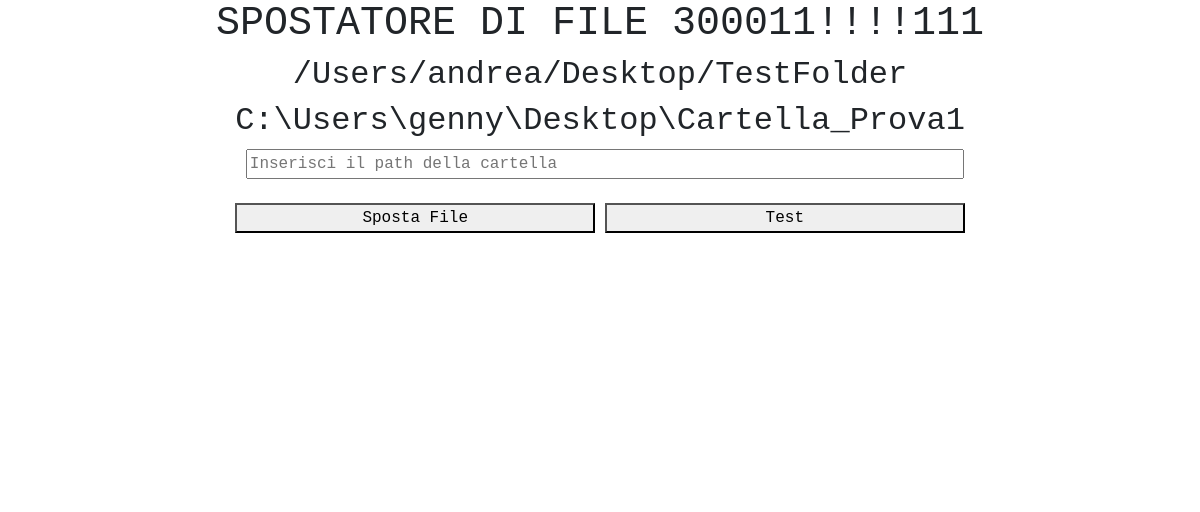
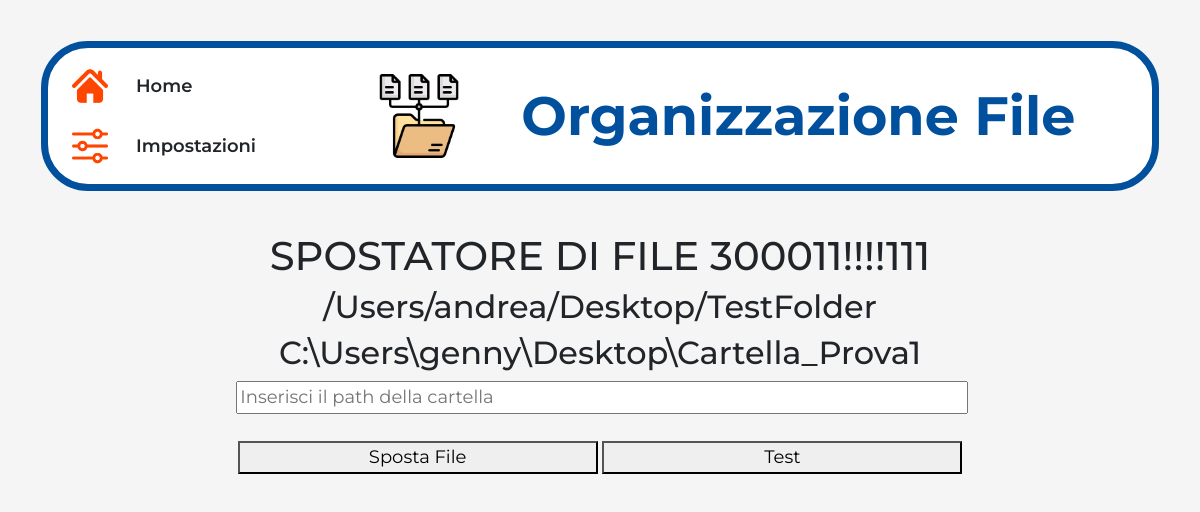
Before and after one commit to AndCamo/CleanDesk, an Electron app: page src/InterfaceLayer/app/index.html in a window 1200 px wide. Drawn offline with nearby package versions, Linux system fonts and the light colour scheme.

Commit message:
filters and added the header

```diff
--- a/src/InterfaceLayer/app/index.html
+++ b/src/InterfaceLayer/app/index.html
@@ -4,10 +4,41 @@
     <meta charset="UTF-8">
     <meta name="viewport" content="width=device-width, initial-scale=1.0">
     <script src="../script/fileOrganization_Script.js"></script>
+    <link href="../style/homepageStyle.css" rel="stylesheet">
+    <link href="../style/mainStyle.css" rel="stylesheet">
     <link href="https://cdn.jsdelivr.net/npm/bootstrap@5.3.2/dist/css/bootstrap.min.css" rel="stylesheet" integrity="sha384-T3c6CoIi6uLrA9TneNEoa7RxnatzjcDSCmG1MXxSR1GAsXEV/Dwwykc2MPK8M2HN" crossorigin="anonymous">
     <title>Calcolatore Somma</title>
 </head>
-<body style="font-family: monospace;font-size: large;">
+<body style="font-family: monospace;font-size: large;background-color: whitesmoke; ">
+    <div class="row p-2 m-5 header">
+        <div class="col-3 headerButtonContainer">
+            <div class="row" style="height: 50%;">
+                <div class="col-3 headerButton">
+                    <img class="headerImage"  src="../assets/home.png">
+                </div>
+                <div class="col-7 headerButton">
+                    Home
+                </div>
+            </div>
+            <div class="row" style=" height: 50%;">
+                <div class="col-3 headerButton">
+                    <img class="headerImage"  src="../assets/settings.png">
+                </div>
+                <div class="col-7 headerButton">
+                    Impostazioni
+                </div>
+            </div>
+        </div>
+        <div class="col-2 headerImageContainer">
+            <img class="headerImage"  src="../assets/newOrg_Icon.png">
+        </div>
+        <div class="col-7 headerTitle" >
+            Organizzazione File
+        </div>
+    </div>
+
+    <script src="https://cdn.jsdelivr.net/npm/bootstrap@5.3.2/dist/js/bootstrap.bundle.min.js" integrity="sha384-C6RzsynM9kWDrMNeT87bh95OGNyZPhcTNXj1NW7RuBCsyN/o0jlpcV8Qyq46cDfL" crossorigin="anonymous"></script>
+    <div class="container-flex" style="overflow: auto;">
         <script src="https://cdn.jsdelivr.net/npm/bootstrap@5.3.2/dist/js/bootstrap.bundle.min.js" integrity="sha384-C6RzsynM9kWDrMNeT87bh95OGNyZPhcTNXj1NW7RuBCsyN/o0jlpcV8Qyq46cDfL" crossorigin="anonymous"></script>
         <center>
             <h1>SPOSTATORE DI FILE 300011!!!!111</h1>
@@ -21,5 +52,6 @@
             <button onclick="connectionTest()" style="width: 30%;">Test</button>
             <h1 id="resultbox"></h1>
         </center>
+    </div>
 </body>
 </html>
--- a/src/InterfaceLayer/style/homepageStyle.css
+++ b/src/InterfaceLayer/style/homepageStyle.css
@@ -39,6 +39,7 @@
 .buttonText{
    margin: 0;
    color: #FE4600;
+   text-align: right;
    font-weight: 700;
 }
 
--- /dev/null
+++ b/src/InterfaceLayer/style/mainStyle.css
@@ -0,0 +1,57 @@
+.header{
+   background-color: white;
+   outline: #00509D 7px solid;
+   border-radius: 40px;
+   box-sizing: content-box;
+   overflow: auto;
+   padding: 25px;
+   height: 15vh;
+}
+
+.headerButtonContainer{
+   height: 100%;
+}
+
+.headerButton{
+   height: 100%;
+   display: flex; /* Imposta il display a flex per utilizzare il modello di box flessibile */
+   justify-content: left; /* Centra orizzontalmente il contenuto */
+   align-items: center; /* Centra verticalmente il contenuto */
+   font-weight: 600;
+}
+
+.headerButton img{
+   padding: 4px;
+   background-color: white;
+   border-radius: 5px;
+   max-width:100%;
+   max-height:100%;
+}
+
+.headerButton img:hover{
+   outline: #FE4600 5px solid;
+   overflow: hidden;
+   transition: all 250ms;
+   transform: translateY(-2%);
+}
+
+.headerImageContainer{
+   height: 100%;
+   display: flex; /* Imposta il display a flex per utilizzare il modello di box flessibile */
+   justify-content: center; /* Centra orizzontalmente il contenuto */
+   align-items: center; /* Centra verticalmente il contenuto */
+}
+
+.headerImage{
+   max-width:70%;
+   max-height:70%;
+}
+
+.headerTitle{
+   color: #00509D;
+   display: flex; /* Imposta il display a flex per utilizzare il modello di box flessibile */
+   justify-content: left; /* Centra orizzontalmente il contenuto */
+   align-items: center; /* Centra verticalmente il contenuto */
+   font-size: 4.5vw;
+   font-weight: 700;
+}
--- a/src/main.js
+++ b/src/main.js
@@ -92,8 +92,7 @@ ipcMain.handle('startOrganization', async (event, data) => {
       othersFolder: true,
       preserveFolder: false,
       blacklist: [
-         "/Users/andrea/Desktop/NC23_CleanDesk/RAD/NC23_RAD_V0.9.pdf",
-         "/Users/andrea/Desktop/NC23_CleanDesk/RAD/NC23_SDD_V0.6.pdf"
+         "/Users/andrea/Desktop/Tst/Esercizio_Cart.pdf"
    ]
  }
   result = await leggiCartella(data.folderPath, filters)
```
Also changed, not shown: src/ApplicationLayer/FileSystemManager/FileManager.js (+26 -31 lines), src/ApplicationLayer/OrganizzazioneFile/OrganizzazioneControl.js (+4 -14 lines), src/StorageLayer/FileReportBean.js (+11 -0 lines), src/InterfaceLayer/assets/home.png (added), src/InterfaceLayer/assets/settings.png (added), 2 other files. Lines whose indentation alone changed are shown as unchanged.
